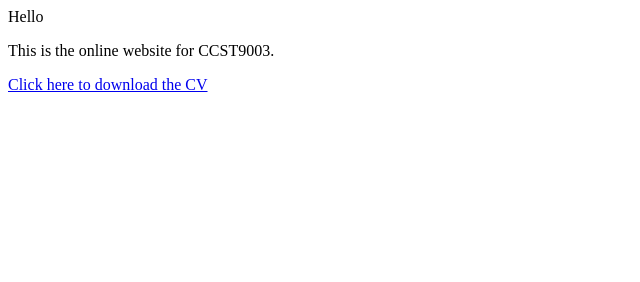
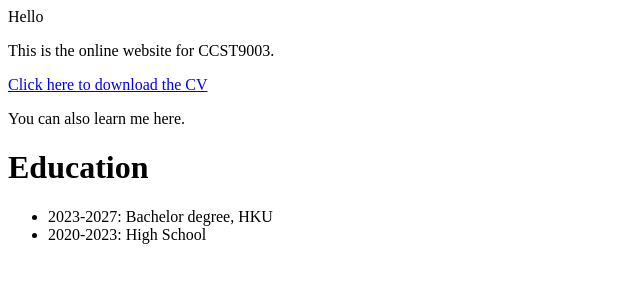
Before and after one commit to SophieFTH/SophieFTH.GitHub.io, a plain HTML site: page index.html in a window 1280 px wide. Shown: the whole page, without its empty margins (0-640 px from the left). Drawn offline with Linux system fonts and the light colour scheme.

Commit message:
Update index.html

```diff
--- a/index.html
+++ b/index.html
@@ -2,3 +2,10 @@
 <p>This is the online website for CCST9003.</p>
 
 <a href="CV.pdf" download>Click here to download the CV</a>
+
+<p>You can also learn me here.</p>
+<strong><h1>Education</h1></strong>
+<ul>
+        <li>2023-2027: Bachelor degree, HKU</li>
+        <li>2020-2023: High School</li>
+</ul>
```
